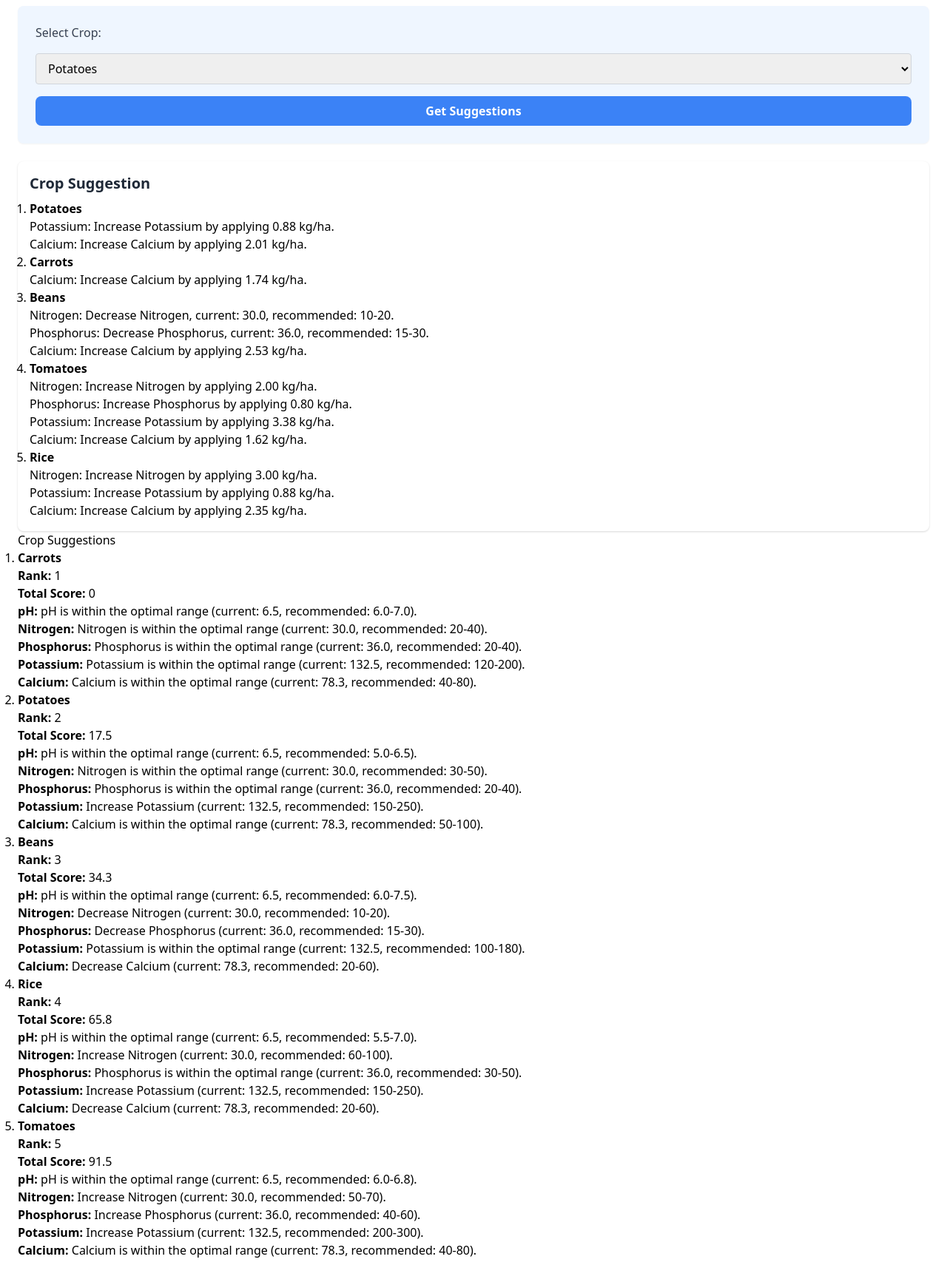
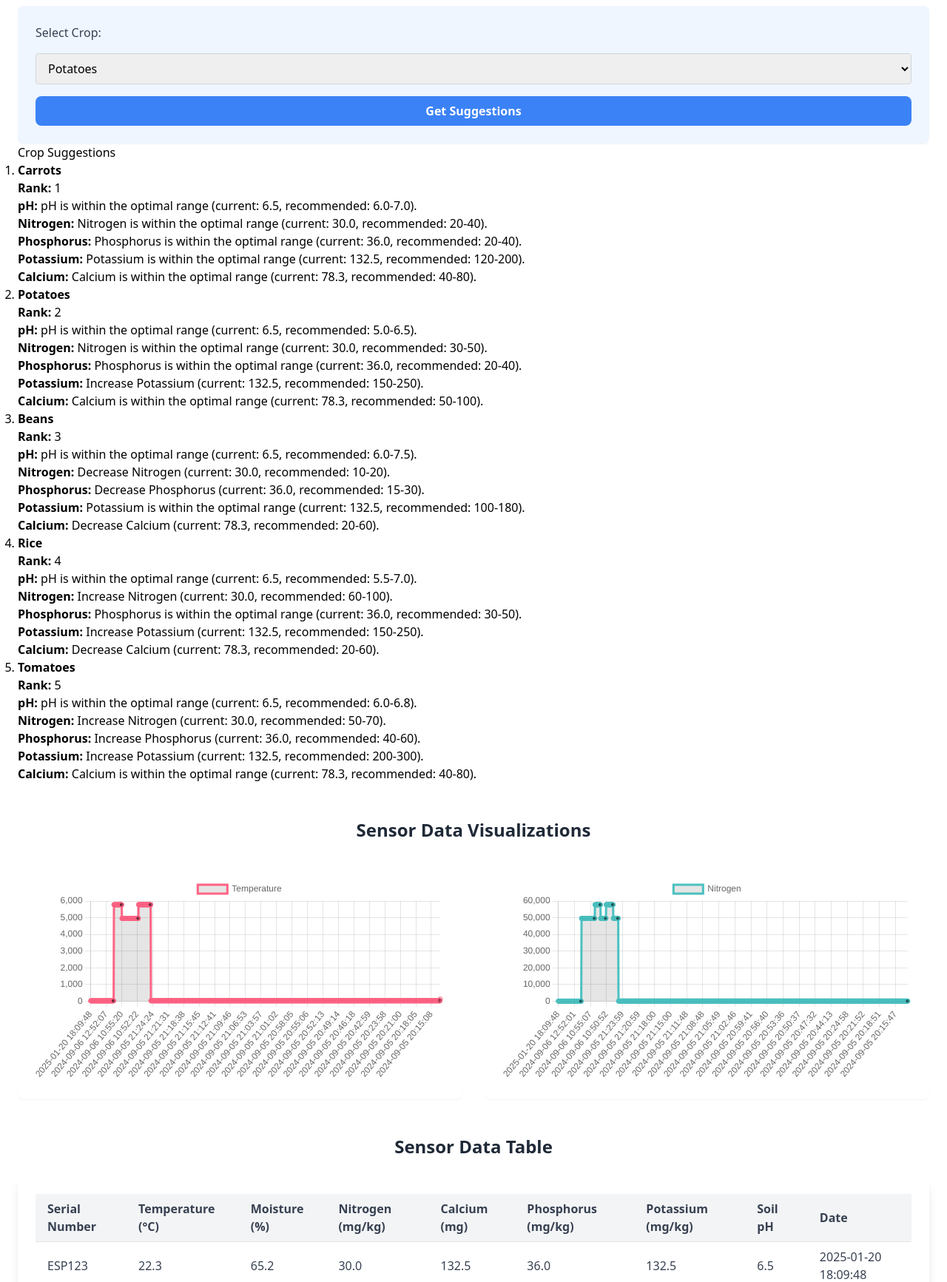
Before and after one commit to JeanCluadeT/soil_nutrient, a Flask app: page / in a window 1280 px wide. Shown: the part 288-2021 px from the top of the page at 74% size. Run offline with Flask 3, Linux system fonts and the light colour scheme; data comes from the database, SQL or seed files in the repository; parts of the project's set-up code (start-up, migrations or seed data) failed here and were passed over; some libraries are stand-ins or nearby versions.

Commit message:
Update index.html

```diff
--- a/templates/index.html
+++ b/templates/index.html
@@ -86,7 +86,7 @@
             {% endif %}
 
 
-            {% if suggestions_for_all_crops %}
+<!--             {% if suggestions_for_all_crops %}
             <div class="bg-white rounded-lg shadow mt-6 p-4">
             <h3 class="text-xl font-semibold text-gray-800 mb-2">Crop Suggestion</h3>
 <ol class="list-decimal">
@@ -102,7 +102,7 @@
   {% endfor %}
 </ol>
                 </div>
-{% endif %}
+{% endif %} -->
 
 
 
@@ -128,7 +128,7 @@
   <li>
       <strong>{{ crop }}</strong>
   <p><strong>Rank:</strong> {{ details.Rank }}</p>
-  <p><strong>Total Score:</strong> {{ details.TotalScore }}</p>
+<!--   <p><strong>Total Score:</strong> {{ details.TotalScore }}</p> -->
   <ul>
     {% for nutrient, suggestion in details.Details.items() %}
       <li><strong>{{ nutrient }}:</strong> {{ suggestion }}</li>
```
